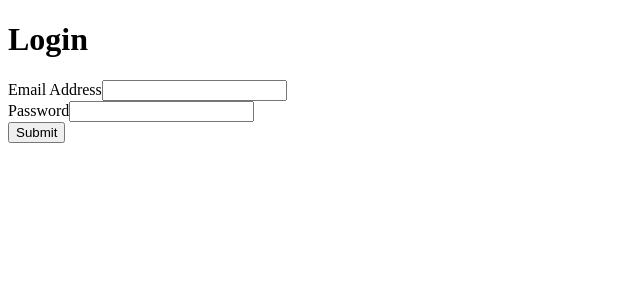
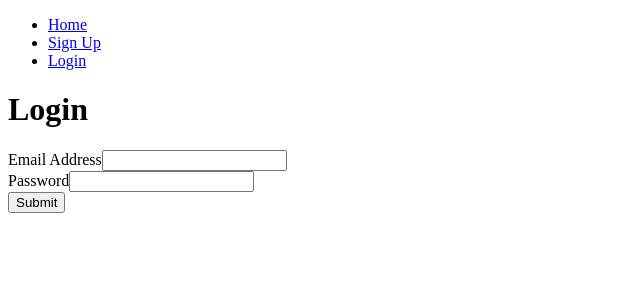
Before and after one commit to Ultra-Doggo/bug-tracker, a React (Create React App) app in the folder frontend/: page /login in a window 1280 px wide. Shown: the top 300 px of the page, without its empty margins (0-640 px from the left). Built offline with nearby package versions, Linux system fonts and the light colour scheme.

Commit message:
top navigation bar added

```diff
--- a/frontend/src/MainRouter.js
+++ b/frontend/src/MainRouter.js
@@ -1,11 +1,13 @@
 import React from 'react'
 import {Route, Switch} from 'react-router-dom'
+import TopNav from './core/TopNav'
 import Home from './core/Home'
 import Register from './user/Register'
 import Login from './user/Login'
 
 const MainRouter = () => (
     <div>
+        <TopNav />
         <Switch>
             <Route exact path="/">
                 <Home/>
--- /dev/null
+++ b/frontend/src/core/TopNav.js
@@ -0,0 +1,24 @@
+import React, { Component } from 'react';
+import {Link} from 'react-router-dom'
+
+class TopNav extends Component {
+    render() {
+        return (
+            <div>
+                <ul className="nav nav-tabs bg-primary">
+                    <li className="nav-item">
+                        <Link className="nav-link" to="/">Home</Link>
+                    </li>
+                    <li className="nav-item">
+                        <Link className="nav-link" to="/register">Sign Up</Link>
+                    </li>
+                    <li className="nav-item">
+                        <Link className="nav-link" to="/login">Login</Link>
+                    </li>
+                </ul>
+            </div>
+        );
+    }
+}
+
+export default TopNav;
```
